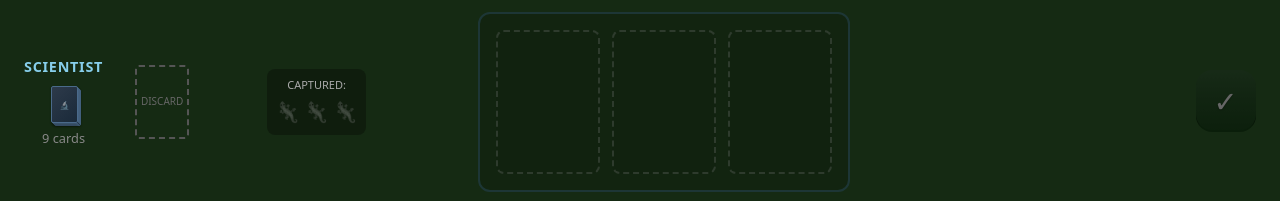
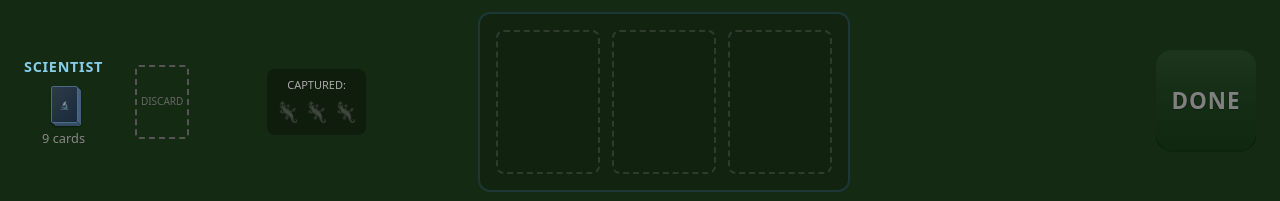
Before and after one commit to pooriajr/raptor, a React (Vite) app: page / in a window 1280 px wide. Shown: the part 596-797 px from the top of the page. Built offline with nearby package versions, Linux system fonts and the light colour scheme.

Commit message:
Simplify DoneButton to just enabled/disabled states

```diff
--- a/src/PlayerArea/DoneButton.css
+++ b/src/PlayerArea/DoneButton.css
@@ -68,21 +68,3 @@
 .done-button--disabled .done-button__edge {
   background: linear-gradient(to left, #0f2f0f 0%, #1a4a1a 8%, #1a4a1a 92%, #0f2f0f 100%);
 }
-
-/* Done state (checkmark shown for inactive player) */
-.done-button--done {
-  width: 60px;
-  height: 60px;
-  cursor: default;
-  filter: brightness(40%);
-}
-
-.done-button--done .done-button__front {
-  font-size: 1.8rem;
-  background: linear-gradient(180deg, #3a6a3a 0%, #2d5d2d 40%, #1f4f1f 100%);
-  transform: translateY(-2px);
-}
-
-.done-button--done .done-button__edge {
-  background: linear-gradient(to left, #0f2f0f 0%, #1a4a1a 8%, #1a4a1a 92%, #0f2f0f 100%);
-}
--- a/src/PlayerArea/DoneButton.tsx
+++ b/src/PlayerArea/DoneButton.tsx
@@ -80,32 +80,32 @@ function DoneButton({ player }: DoneButtonProps) {
 
   // === Compute button state ===
 
-  const { disabled, onClick, isDone } = (() => {
+  const { disabled, onClick } = (() => {
     if (isThisPlayerSetup) {
       const setupComplete = isRaptor
         ? isMotherPlaced(state) && countPlacedBabies(state) >= 5
         : countPlacedScientists(state) >= 4;
-      return { disabled: !setupComplete, onClick: handleSetupConfirm, isDone: false };
+      return { disabled: !setupComplete, onClick: handleSetupConfirm };
     }
     if (isThisPlayerSelecting) {
-      return { disabled: selectedCard === null, onClick: handleCardConfirm, isDone: false };
+      return { disabled: selectedCard === null, onClick: handleCardConfirm };
     }
     if (isThisPlayerEffect) {
-      return { disabled: false, onClick: handleEffectConfirm, isDone: false };
+      return { disabled: false, onClick: handleEffectConfirm };
     }
     if (isThisPlayerAction) {
-      return { disabled: false, onClick: handleEndActionPhase, isDone: false };
+      return { disabled: false, onClick: handleEndActionPhase };
     }
-    // Not this player's turn - show done checkmark
-    return { disabled: true, onClick: () => {}, isDone: true };
+    // Not this player's turn
+    return { disabled: true, onClick: () => {} };
   })();
 
-  const className = `done-button ${isDone ? "done-button--done" : disabled ? "done-button--disabled" : "done-button--ready"}`;
+  const className = `done-button ${disabled ? "done-button--disabled" : "done-button--ready"}`;
 
   return (
-    <button className={className} disabled={disabled || isDone} onClick={onClick}>
+    <button className={className} disabled={disabled} onClick={onClick}>
       <span className="done-button__edge" />
-      <span className="done-button__front">{isDone ? "✓" : "Done"}</span>
+      <span className="done-button__front">Done</span>
     </button>
   );
 }
```
